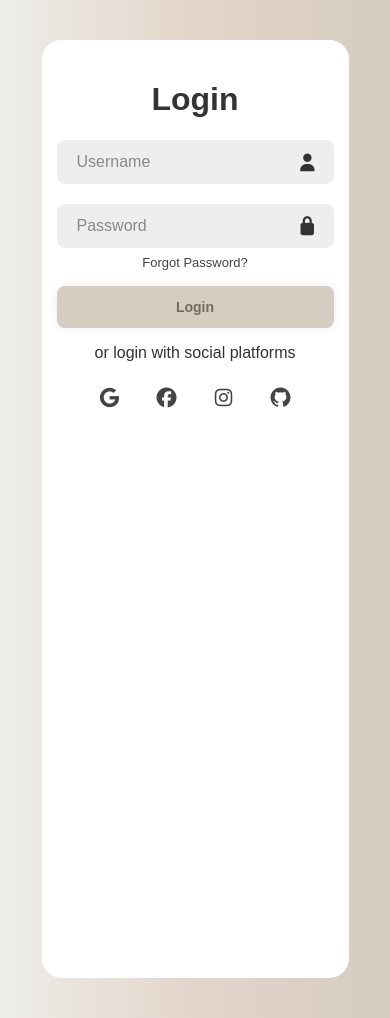
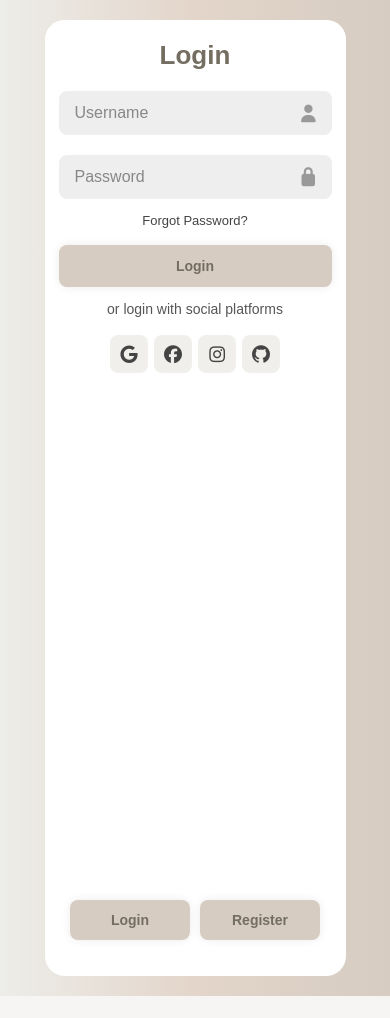
Before and after one commit to Alelover01/personalHub, a React (Create React App) app in the folder frontend/: page / in a window 390 px wide. After the commit the page ends 996 px from the top, so only its background shows below. Built offline with nearby package versions, Linux system fonts and the light colour scheme.

Commit message:
Trying a new style for mobile login

```diff
--- a/frontend/src/pages/Auth/Auth.css
+++ b/frontend/src/pages/Auth/Auth.css
@@ -1,7 +1,8 @@
 @import '../../styles/global.css';
+
 /* =======================
-    AUTH PAGE - STYLES FIXED + SMOOTH + FADE
-    ======================= */
+   AUTH PAGE - FIXED + SMOOTH + FADE
+======================= */
 
 .auth-layout * {
   box-sizing: border-box;
@@ -13,6 +14,7 @@
   display: flex;
   justify-content: center;
   align-items: center;
+  padding: 40px 20px; /* breathing room on large screens */
 }
 
 /* ========== Container principale ========== */
@@ -21,11 +23,28 @@
   width: 850px;
   height: 550px;
   background: #fff;
-  margin: 20px;
+  margin: 0;
   border-radius: 30px;
-  box-shadow: 0 0 30px rgba(0, 0, 0, 0.2);
+  box-shadow: 0 12px 40px rgba(0, 0, 0, 0.12);
   overflow: hidden;
   transition: all 1.2s cubic-bezier(0.25, 0.8, 0.25, 1);
+}
+
+/* Banner error/success */
+.auth-layout .error-banner {
+  position: absolute;
+  top: 0;
+  left: 0;
+  right: 0;
+  background-color: #f8f7da;
+  color: #721c24;
+  padding: 10px 14px;
+  text-align: center;
+  z-index: 10;
+  border-top-left-radius: 30px;
+  border-top-right-radius: 30px;
+  font-weight: 600;
+  font-size: 14px;
 }
 
 /* ========== Form Box (Login/Register) ========== */
@@ -37,7 +56,7 @@
   background: #fff;
   display: flex;
   align-items: center;
-  color: #333;
+  color: var(--text-cl);
   text-align: center;
   padding: 40px;
   transition:
@@ -48,7 +67,7 @@
   opacity: 1;
 }
 
-/* Stato attivo: sposta il box */
+/* Stato attivo: sposta il box a sinistra (per mostrare register) */
 .auth-layout .container.active .form-box {
   right: 50%;
 }
@@ -64,14 +83,14 @@
 .auth-layout .form-box.register {
   opacity: 0;
   visibility: hidden;
-  transform: translateX(40px); /* 🔼 offset per lo slide */
+  transform: translateX(40px); /* offset per lo slide */
   z-index: 4;
 }
 
 .auth-layout .container.active .form-box.login {
   opacity: 0;
   visibility: hidden;
-  transform: translateX(-40px); /* 🔼 scivola via */
+  transform: translateX(-40px); /* scivola via */
   transition-delay: 0s, 0s, 0.8s;
   z-index: 4;
 }
@@ -84,38 +103,56 @@
   z-index: 6;
 }
 
+/* ========== Typography ========== */
+.auth-layout h1 {
+  margin: 0 0 10px;
+  font-size: 32px;
+  color: var(--dark-cl);
+}
+.auth-layout p {
+  margin: 14px 0 18px;
+  color: var(--other-cl);
+  font-size: 14px;
+}
+
 /* ========== Input ========== */
 .auth-layout .input-box {
   position: relative;
-  margin: 30px 0;
+  margin: 26px 0;
 }
 
 .auth-layout .file-input-wrapper {
   display: flex;
   align-items: center;
-  justify-items: center;
-  margin: 20px 0;
+  gap: 12px;
+  margin: 16px 0 8px;
   cursor: pointer;
 }
+
 .auth-layout .profile-image-preview {
   width: 80px;
   height: 80px;
   border-radius: 50%;
   object-fit: cover;
-  border: 3px solid #d6ccc2;
+  border: 3px solid var(--footer-bg);
   cursor: pointer;
-  margin-right: 15px;
+}
+
+.auth-layout .file-input-wrapper span {
+  font-size: 14px;
+  color: var(--dark-cl);
+  font-weight: 500;
 }
 
 .auth-layout .input-box input:not([type='file']) {
   width: 100%;
-  padding: 13px 50px 13px 20px;
+  padding: 13px 50px 13px 16px;
   background: #eee;
   border-radius: 8px;
   border: none;
   outline: none;
   font-size: 16px;
-  color: #555;
+  color: var(--other-cl);
   font-weight: 500;
 }
 
@@ -126,30 +163,37 @@
 
 .auth-layout .input-box i {
   position: absolute;
-  right: 20px;
+  right: 16px;
   top: 50%;
   transform: translateY(-50%);
   font-size: 20px;
+  color: #999;
   pointer-events: none;
 }
+
 .auth-layout .email-error {
   color: #dc3545;
   font-size: 12px;
   text-align: left;
-  margin-top: 5px;
-  padding-left: 20px;
+  margin-top: 6px;
+  padding-left: 2px;
 }
 
 /* ========== Link, bottoni e social ========== */
 .auth-layout .forgot-link {
-  margin: -15px 0 15px;
+  margin: -8px 0 16px;
 }
 .auth-layout .forgot-link a {
-  font-size: 14.5px;
+  font-size: 14px;
   color: #444;
   text-decoration: none;
+  transition: color 0.3s ease;
+}
+.auth-layout .forgot-link a:hover {
+  color: var(--accent-cl);
 }
 
+/* Button base */
 .auth-layout .btn {
   width: 100%;
   height: 48px;
@@ -162,25 +206,35 @@
   font-size: 16px;
   color: var(--dark-cl);
   font-weight: 600;
-  transition: all 0.3s ease;
+  transition: background 0.3s ease, transform 0.3s ease;
 }
 .auth-layout .btn:hover {
   background: var(--det-cl);
-  transition: transform 0.3s ease;
   transform: scale(1.02);
 }
 
 .auth-layout .social-icons {
   display: flex;
   justify-content: center;
+  align-items: center;
+  gap: 8px;
 }
 .auth-layout .social-icons a {
   display: inline-flex;
-  padding: 10px;
-  font-size: 24px;
+  align-items: center;
+  justify-content: center;
+  width: 42px;
+  height: 42px;
+  border-radius: 8px;
+  background: #f0efec;
   color: #444;
-  margin: 0 8px;
+  font-size: 20px;
   text-decoration: none;
+  transition: transform 0.2s ease, background 0.3s ease;
+}
+.auth-layout .social-icons a:hover {
+  transform: translateY(-2px);
+  background: #e9e7e3;
 }
 
 /* ========== Toggle Box (Blob + Panels) ========== */
@@ -189,6 +243,7 @@
   width: 100%;
   height: 100%;
   z-index: 2;
+  pointer-events: none; /* evita click “accidentali” sul desktop */
 }
 
 /* Blob di sfondo animato */
@@ -212,60 +267,62 @@
   position: absolute;
   width: 50%;
   height: 100%;
-  color: #746D61;
+  color: var(--dark-cl);
   display: flex;
   flex-direction: column;
   justify-content: center;
   align-items: center;
   z-index: 2;
   transition: all 1.2s cubic-bezier(0.25, 0.8, 0.25, 1);
+  pointer-events: auto; /* riattiva click sui bottoni */
 }
 
-/* Pannello sinistro con sfondo tenue */
 .auth-layout .toggle-panel.toggle-left {
   left: 0;
-  background: rgba(214, 204, 194, 0.3);
-  transition: all 1.2s cubic-bezier(0.25, 0.8, 0.25, 1);
+  background: rgba(214, 204, 194, 0.28);
 }
 .auth-layout .container.active .toggle-panel.toggle-left {
   left: -50%;
   transition-delay: 0.6s;
 }
 
-/* Pannello destro */
 .auth-layout .toggle-panel.toggle-right {
   right: -50%;
-  transition: all 1.2s cubic-bezier(0.25, 0.8, 0.25, 1);
 }
 .auth-layout .container.active .toggle-panel.toggle-right {
   right: 0;
   transition-delay: 0.6s;
 }
 
-.auth-layout .toggle-panel p {
-  margin-bottom: 20px;
+.auth-layout .toggle-panel .btn {
+  width: 160px;
+  margin-top: 10px;
 }
 
-/* Pulsanti nei pannelli */
-.auth-layout .toggle-panel .btn {
-  width: 150px;
-  margin-top: 15px;
-  background: #d6ccc2;
-  color: #4a4a4a;
-  border: none;
-  outline: none;
-  cursor: pointer;
-  font-size: 16px;
-  font-weight: 600;
-  border-radius: 8px;
-  box-shadow: 0 0 10px rgba(0, 0, 0, 0.1);
-  transition: background 0.3s ease;
+/* ========== Mobile toggle (solo mobile) ========== */
+.auth-layout .mobile-toggle {
+  display: none;
+  justify-content: center;
+  gap: 10px;
+  margin: 16px 20px 24px;
 }
-.auth-layout .toggle-panel .btn:hover {
-  background: #c5bdaf;
+.auth-layout .mobile-toggle .btn {
+  width: 140px;
+  height: 44px;
 }
 
-/* ========== Responsive ========== */
+/* =======================
+   RESPONSIVE
+======================= */
+
+/* Tablet landscape / small desktop refinement */
+@media (max-width: 1024px) {
+  .auth-layout .container {
+    width: 90%;
+  }
+}
+
+/* Tablet & mobile */
 @media (max-width: 768px) {
   .auth-layout {
     padding: 20px;
@@ -275,9 +332,9 @@
   .auth-layout .container {
     width: 100%;
     height: auto;
-    flex-direction: column;
     border-radius: 20px;
     box-shadow: none;
+    padding-bottom: 12px; /* spazio per mobile-toggle */
   }
 
   .auth-layout .form-box {
@@ -285,20 +342,25 @@
     position: relative;
     transform: none !important;
     opacity: 1 !important;
-    padding: 30px 20px;
+    padding: 26px 18px;
     height: auto;
   }
 
- .auth-layout .toggle-panel {
-    width: 100%;
-    position: relative;
-    padding: 20px;
-    background: transparent;
+  /* Nascondi blob/pannelli desktop */
+  .auth-layout .toggle-box::before {
+    display: none;
+  }
+  .auth-layout .toggle-box {
+    display: none;
+  }
+  .auth-layout .toggle-panel {
+    display: none;
   }
 
-  .auth-layout .toggle-panel .btn {
-    width: 100px;
-    font-size: 14px;
+  /* Mostra i bottoni mobile */
+  .auth-layout .mobile-toggle {
+    display: flex;
+    flex-direction: row;
   }
 
   .auth-layout .btn {
@@ -311,24 +373,28 @@
   }
 
   .auth-layout .profile-image-preview {
-    width: 60px;
-    height: 60px;
-    margin-right: 10px;
+    width: 64px;
+    height: 64px;
   }
 
-  .auth-layout .file-input-wrapper {
-    flex-direction: column;
-    align-items: flex-start;
+  .auth-layout .social-icons {
+    gap: 6px;
+  }
+  .auth-layout .social-icons a {
+    width: 38px;
+    height: 38px;
+    font-size: 18px;
+  }
+}
+
+/* Small phones */
+@media (max-width: 480px) {
+  .auth-layout h1 {
+    font-size: 26px;
   }
 
-  .auth-layout .social-icons a {
-    font-size: 20px;
-    margin: 0 6px;
-  }
-}
-@media (max-width: 480px) {
   .auth-layout .form-box {
-    padding: 20px 15px;
+    padding: 20px 14px;
   }
 
   .auth-layout .btn {
@@ -338,15 +404,34 @@
 
   .auth-layout .input-box input {
     font-size: 15px;
-    padding: 12px 45px 12px 15px;
+    padding: 12px 44px 12px 14px;
   }
 
   .auth-layout .input-box i {
     font-size: 18px;
-    right: 15px;
+    right: 12px;
   }
 
   .auth-layout .forgot-link a {
     font-size: 13px;
   }
+
+  .auth-layout .mobile-toggle .btn {
+    width: 120px;
+    height: 40px;
+  }
 }
+
+/* =======================
+   ACCESSIBILITÀ / RIDUZIONE MOTION
+======================= */
+@media (prefers-reduced-motion: reduce) {
+  .auth-layout .form-box,
+  .auth-layout .toggle-box::before,
+  .auth-layout .toggle-panel {
+    transition: none;
+  }
+  .auth-layout .btn {
+    transition: background 0.3s ease;
+  }
+}
--- a/frontend/src/pages/Auth/Auth.jsx
+++ b/frontend/src/pages/Auth/Auth.jsx
@@ -230,6 +230,11 @@ export default function Auth() {
             <button className="btn login-btn" type="button" onClick={handleToggleLogin}>Login</button>
           </div>
         </div>
+        {/* Mobile Toggle Buttons */}
+        <div className="mobile-toggle">
+          <button className="btn" type="button" onClick={handleToggleLogin}>Login</button>
+          <button className="btn" type="button" onClick={handleToggleRegister}>Register</button>
+        </div>
       </div>
     </div>
   );
```
